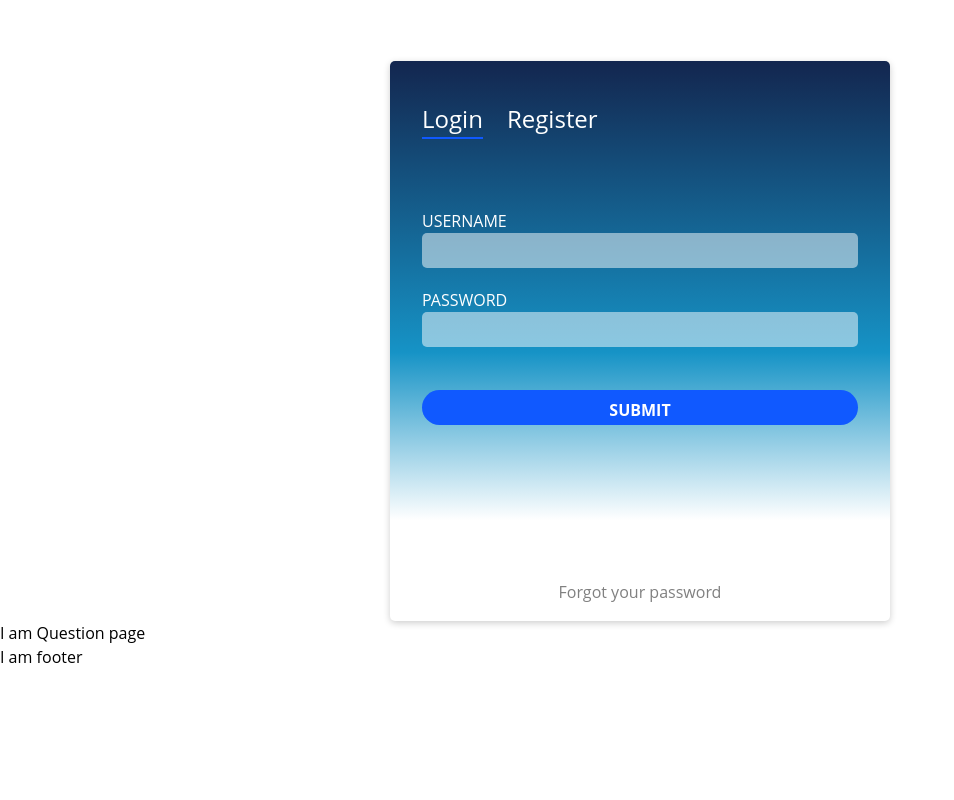
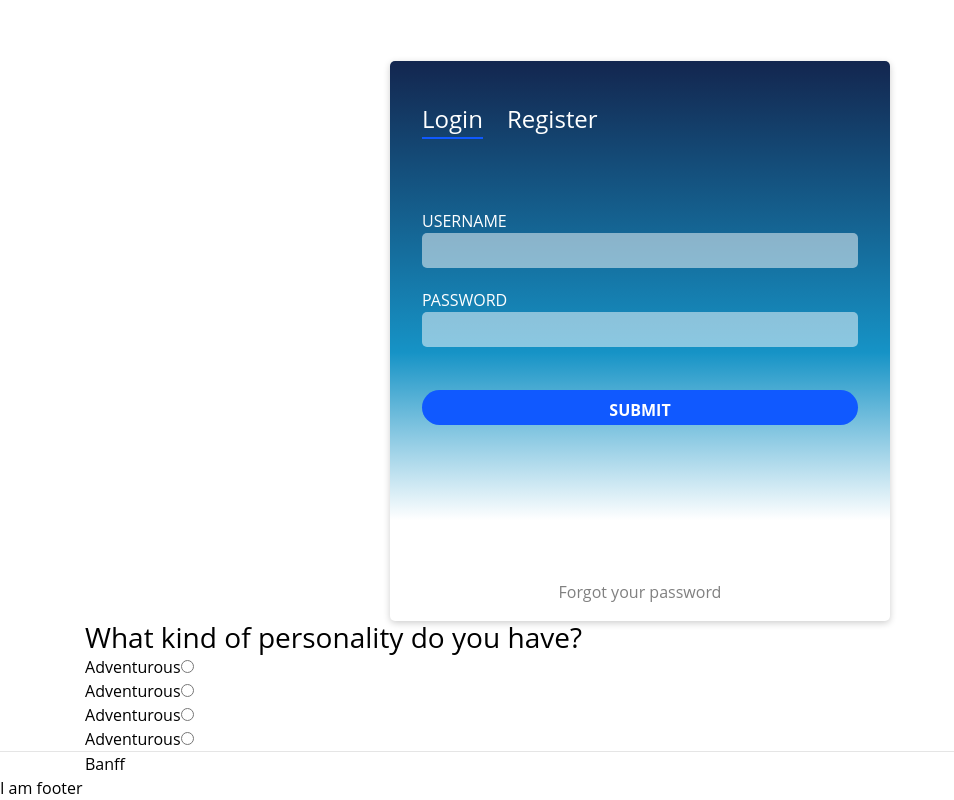
Before and after one commit to poyebanji/travel_app, a React (Create React App) app in the folder travel_app/: page / in a window 1280 px wide. Shown: the part 1139-1939 px from the top of the page, without its empty margins (0-954 px from the left). Before the commit the page ends 1808 px from the top, so only its background shows below. Built offline with nearby package versions, Linux system fonts and the light colour scheme.

Commit message:
working on question page

```diff
--- a/travel_app/public/index.html
+++ b/travel_app/public/index.html
@@ -25,6 +25,7 @@
       Learn how to configure a non-root public URL by running `npm run build`.
     -->
     <link rel="stylesheet" href="styles.css">
+    <link rel="stylesheet" href="Questions.css">
     <link rel="stylesheet" href="https://stackpath.bootstrapcdn.com/bootstrap/4.4.1/css/bootstrap.min.css" integrity="sha384-Vkoo8x4CGsO3+Hhxv8T/Q5PaXtkKtu6ug5TOeNV6gBiFeWPGFN9MuhOf23Q9Ifjh" crossorigin="anonymous">
     <title>React App</title>
   </head>
--- a/travel_app/src/App.js
+++ b/travel_app/src/App.js
@@ -25,7 +25,7 @@ class App extends Component {
     <Question />
     <Footer />
     </React.Fragment>
-      );
+      )
   }
 }
 
--- a/travel_app/src/Components/Question/Question.js
+++ b/travel_app/src/Components/Question/Question.js
@@ -1,7 +1,42 @@
+import React from 'react'
+// const request = fetch('http://localhost:3000')
+// .then(response => response.json());
+
+const personalities = [
+    'Adventurous',
+    'Laid-back',
+    'Spiritual',
+    'Traditional',
+    'Spontaneous'
+]
+
 const Question = () => {
     return (
-
-        <div> I am Question page</div>
+        <React.Fragment>
+        <div id="main-question-area" className="container-md">
+            <h3>What kind of personality do you have?</h3>
+            <form id="question-form">
+                <label><p>Adventurous</p></label>
+                <input name="personality" type="radio"/>
+                <br/>
+                <label><p>Adventurous</p></label>
+                <input name="personality" type="radio"/>
+                <br/>
+                <label><p>Adventurous</p></label>
+                <input name="personality" type="radio"/>
+                <br/>
+                <label><p>Adventurous</p></label>
+                <input name="personality" type="radio"/>
+                <br/>
+            </form>
+        </div>
+        <hr/>
+        <div id="result-area" className="container-md">
+            <p>
+                Banff
+            </p>
+        </div>
+        </React.Fragment>
      );
 }
 
```
Also changed, not shown: travel_app/public/Questions.css (added).
